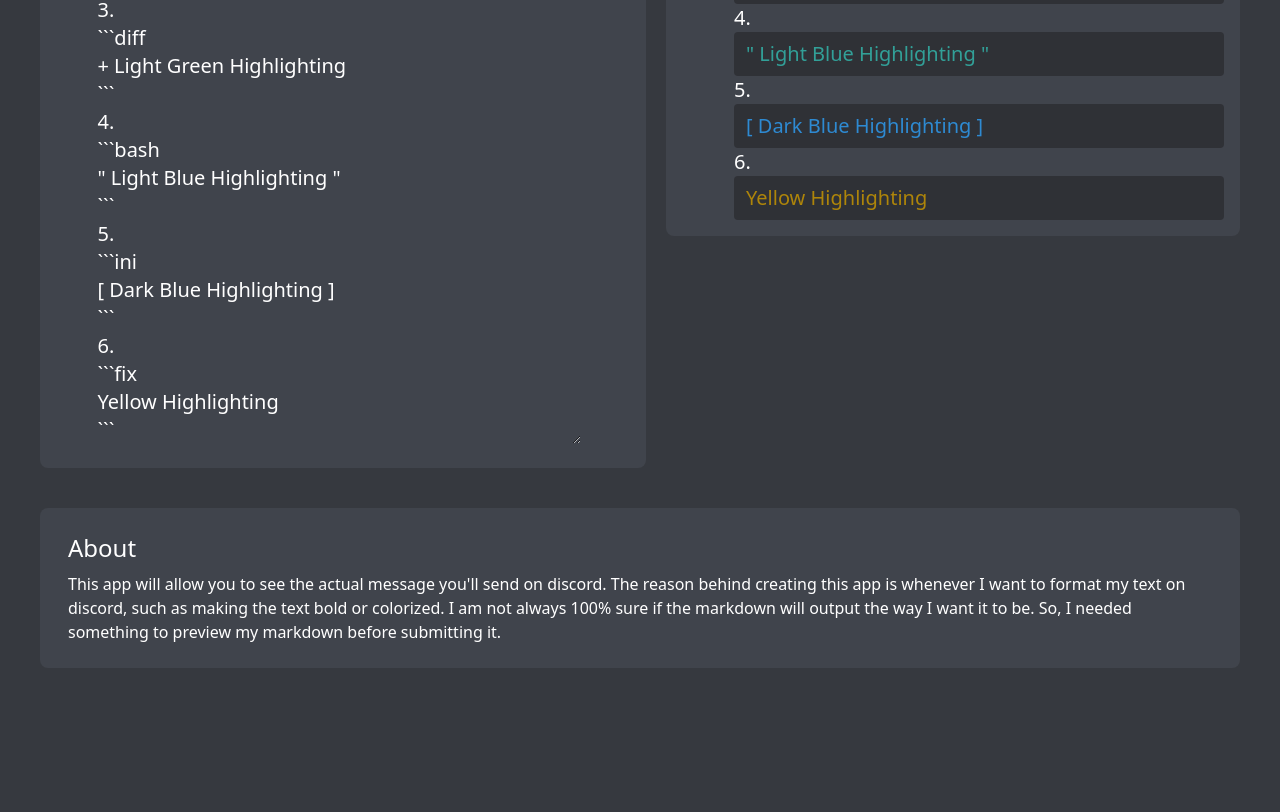
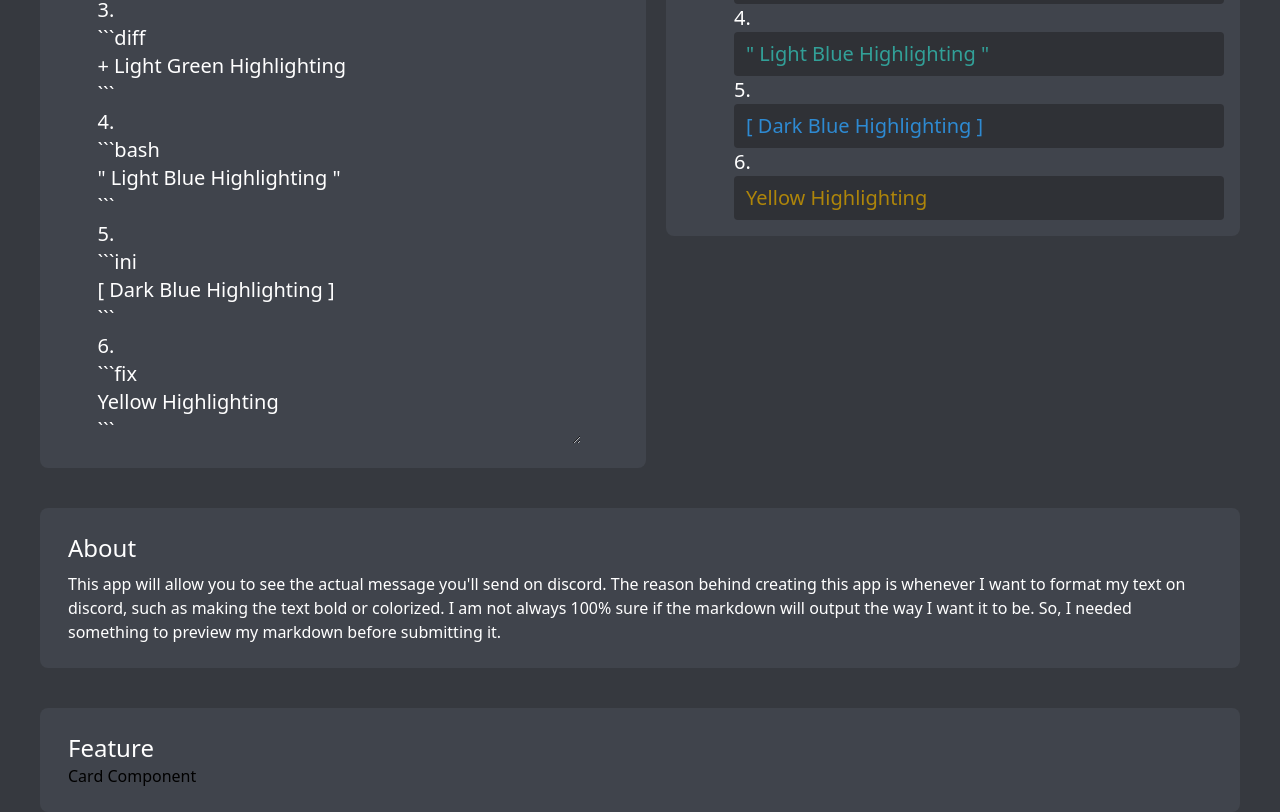
Before and after one commit to Wil3on/discord-markdow, a Next.js app: page / in a window 1280 px wide. Shown: the part 396-1208 px from the top of the page. Before the commit the page ends 1064 px from the top, so only its background shows below. Built offline with nearby package versions, Linux system fonts and the light colour scheme.

Commit message:
:construction: wip: wip Card Component

```diff
--- /dev/null
+++ b/components/Card.tsx
@@ -0,0 +1,9 @@
+type CardProps = {}
+
+export const Card: React.VFC<CardProps> = ({}) => {
+	return (
+		<>
+			<div>Card Component</div>
+		</>
+	)
+}
--- a/pages/index.tsx
+++ b/pages/index.tsx
@@ -2,6 +2,7 @@ import type { NextPage } from 'next'
 import { MarkdownEditor } from '../components/MarkdownEditor'
 import { Section } from '../components/Section'
 import { FaDiscord } from 'react-icons/fa'
+import { Card } from '../components/Card'
 
 const Home: NextPage = () => {
 	return (
@@ -23,6 +24,9 @@ const Home: NextPage = () => {
 					markdown before submitting it.
 				</p>
 			</Section>
+			<Section heading="Feature">
+				<Card />
+			</Section>
 		</>
 	)
 }
```
